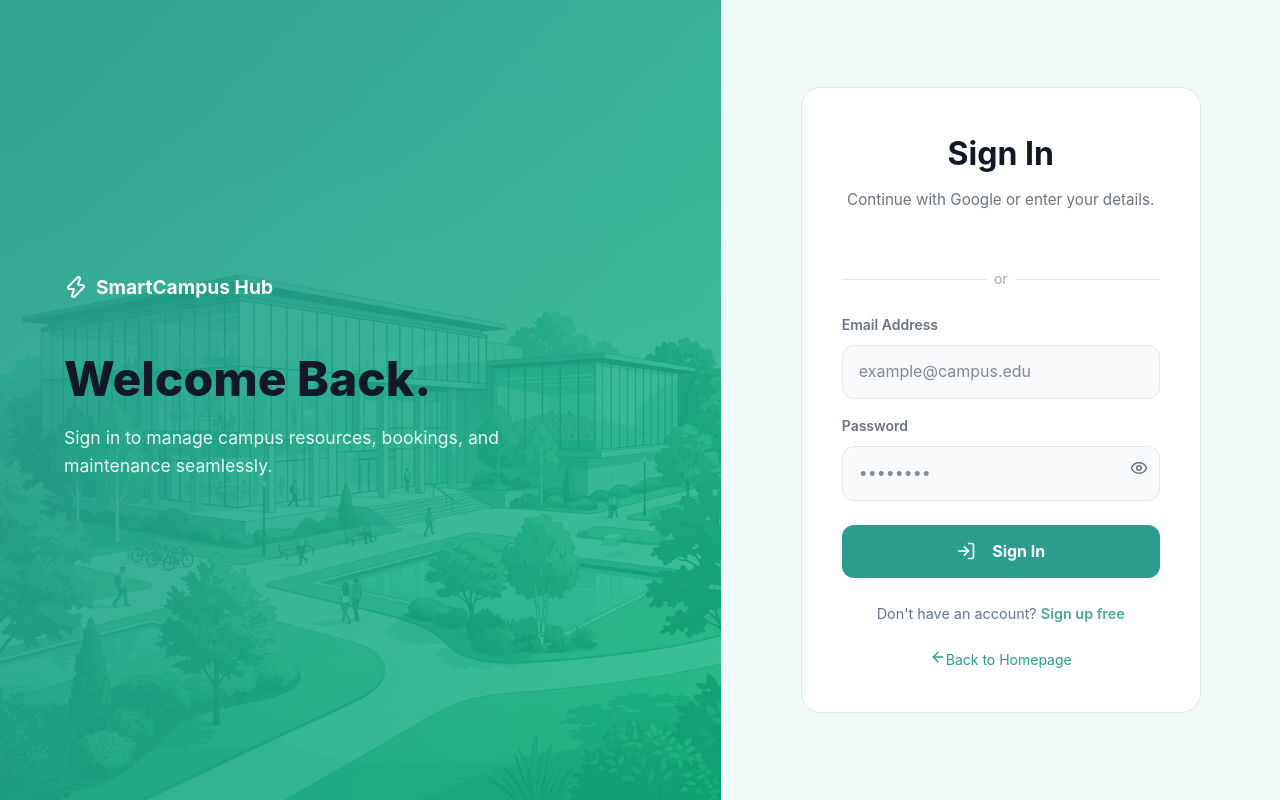
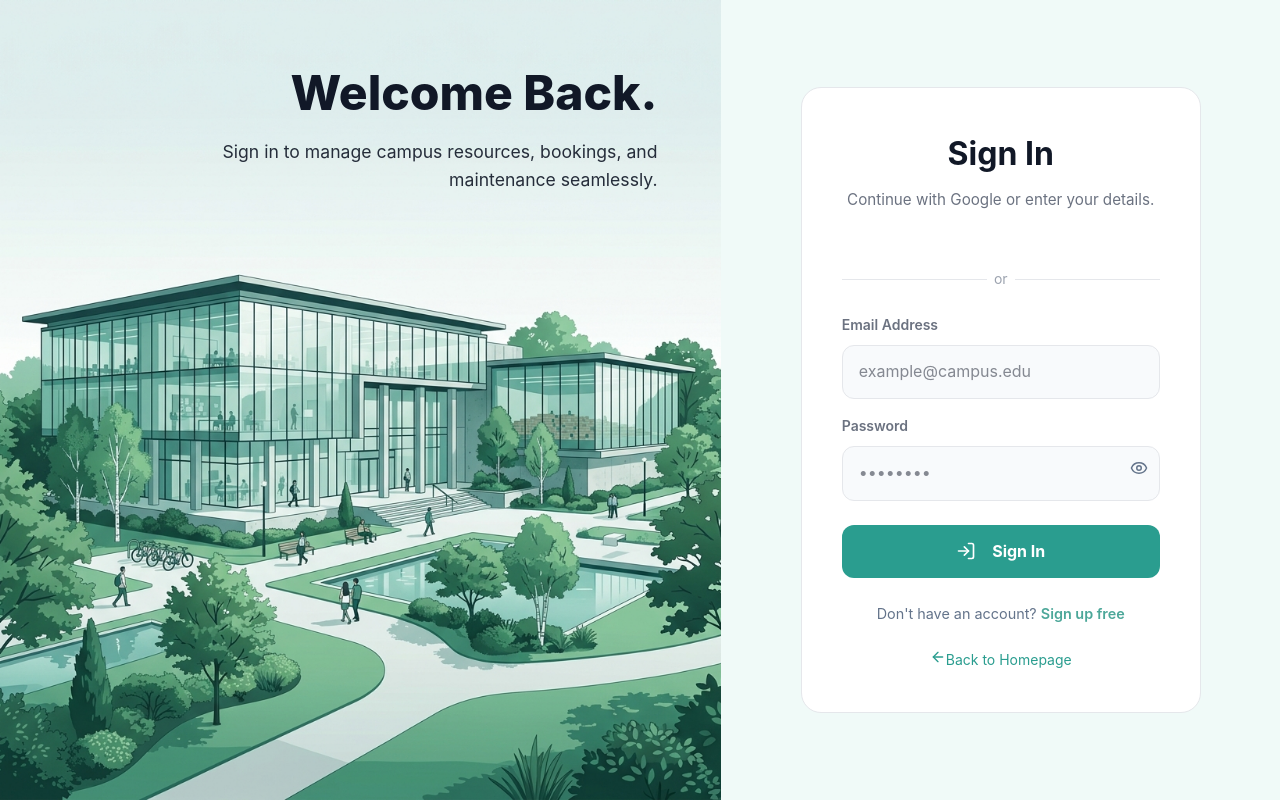
Before and after one commit to Janith854/it3030-paf-2026-smart-campus-group83, a React (Vite) app in the folder frontend/: page /login in a window 1280 px wide. Built offline with nearby package versions, Linux system fonts and the light colour scheme.

Commit message:
style(login): re-apply layout changes and overlay removal on original photo

```diff
--- a/frontend/src/pages/LoginPage.css
+++ b/frontend/src/pages/LoginPage.css
@@ -8,10 +8,12 @@
 .auth-left {
   flex: 1.2;
   position: relative;
-  color: white;
+  color: #111827;
   display: flex;
   flex-direction: column;
-  justify-content: center;
+  justify-content: flex-start;
+  align-items: flex-end;
+  text-align: right;
   padding: 4rem;
   overflow: hidden;
 }
@@ -24,17 +26,6 @@
   height: 100%;
   object-fit: cover;
   z-index: 1;
-}
-
-.auth-left::after {
-  content: '';
-  position: absolute;
-  top: 0;
-  left: 0;
-  width: 100%;
-  height: 100%;
-  background: linear-gradient(135deg, rgba(42, 157, 143, 0.95), rgba(16, 185, 129, 0.8));
-  z-index: 2;
 }
 
 .auth-left__content {
--- a/frontend/src/pages/LoginPage.jsx
+++ b/frontend/src/pages/LoginPage.jsx
@@ -99,10 +99,6 @@ export default function LoginPage() {
       <div className="auth-left">
         <img src={authIllustration} alt="Smart Campus" className="auth-left__image" />
         <div className="auth-left__content">
-          <div style={{ display: 'flex', alignItems: 'center', gap: '0.5rem', marginBottom: '3rem', fontSize: '1.2rem', fontWeight: 700 }}>
-            <Zap size={24} color="#fff" />
-            <span>SmartCampus Hub</span>
-          </div>
           <h1 className="auth-left__title">Welcome Back.</h1>
           <p className="auth-left__subtitle">
             Sign in to manage campus resources, bookings, and maintenance seamlessly.
```
